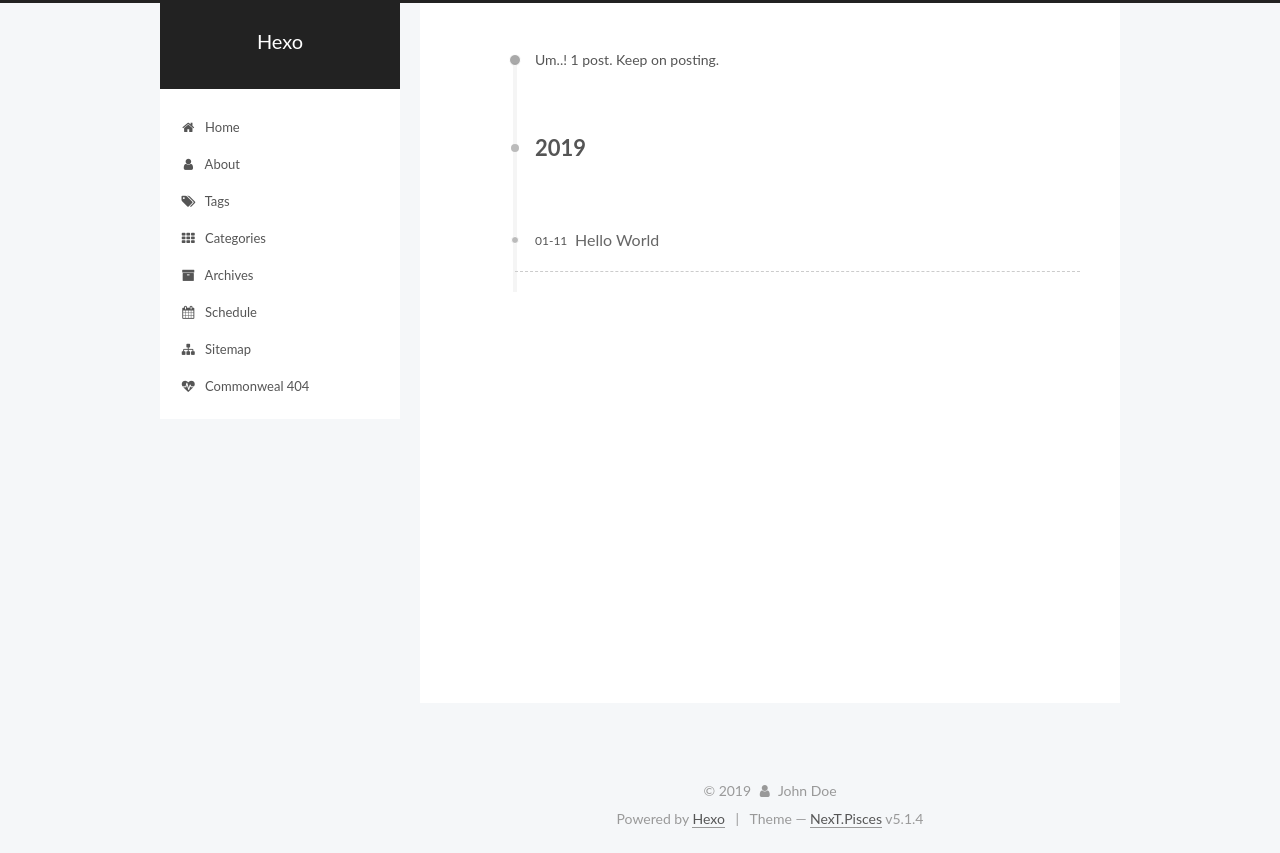
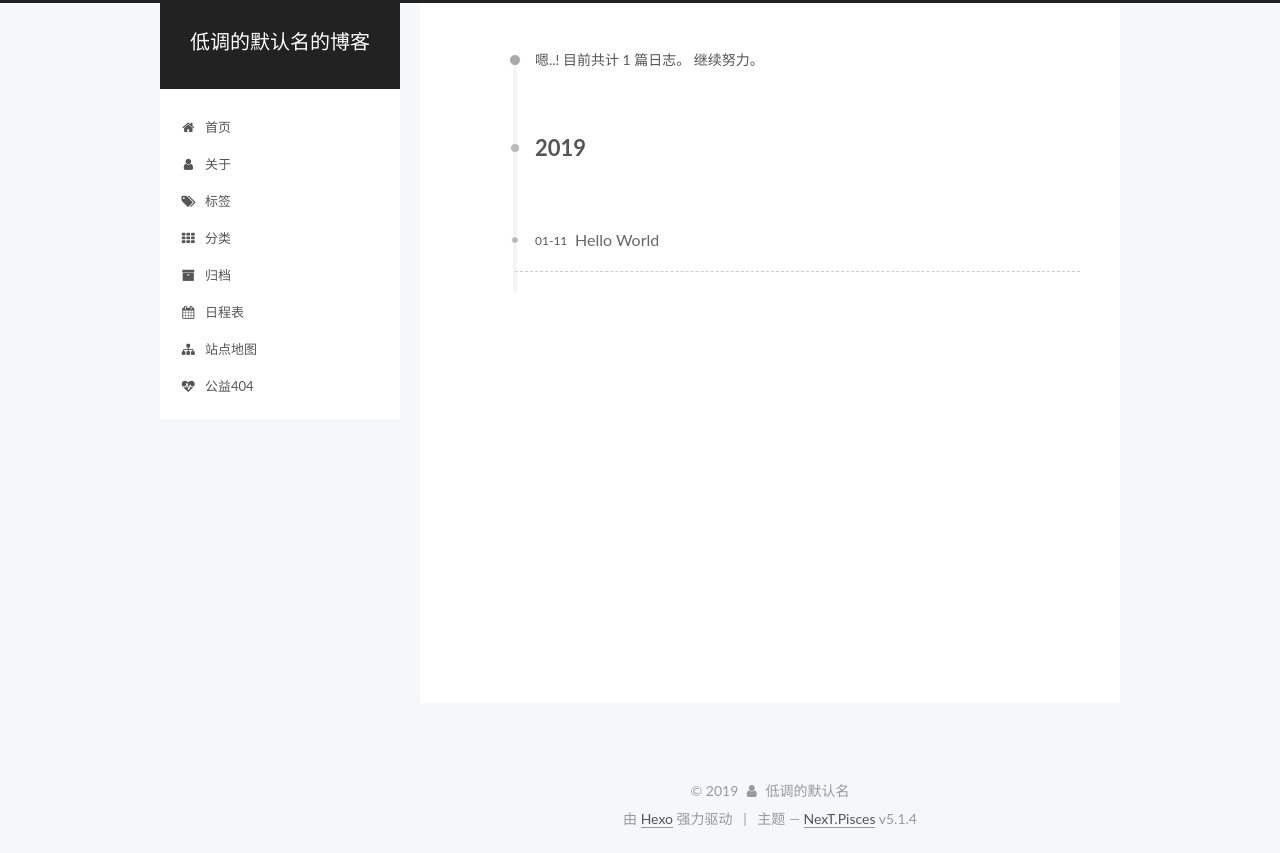
Before and after one commit to WenYu93/Wenyu93.github.io, a plain HTML site: page archives/index.html in a window 1280 px wide. Drawn offline with Linux system fonts and the light colour scheme.

Commit message:
Site updated: 2019-01-11 17:27:33

```diff
--- a/archives/index.html
+++ b/archives/index.html
@@ -5,7 +5,7 @@
 
 
 
-<html class="theme-next pisces use-motion" lang="">
+<html class="theme-next pisces use-motion" lang="zh-Hans">
 <head><meta name="generator" content="Hexo 3.8.0">
   <meta charset="UTF-8">
 <meta http-equiv="X-UA-Compatible" content="IE=edge">
@@ -79,13 +79,16 @@
 
 
 
+<meta name="description" content="低调的写写日常吧">
 <meta property="og:type" content="website">
-<meta property="og:title" content="Hexo">
+<meta property="og:title" content="低调的默认名的博客">
 <meta property="og:url" content="http://yoursite.com/archives/index.html">
-<meta property="og:site_name" content="Hexo">
-<meta property="og:locale" content="default">
+<meta property="og:site_name" content="低调的默认名的博客">
+<meta property="og:description" content="低调的写写日常吧">
+<meta property="og:locale" content="zh-Hans">
 <meta name="twitter:card" content="summary">
-<meta name="twitter:title" content="Hexo">
+<meta name="twitter:title" content="低调的默认名的博客">
+<meta name="twitter:description" content="低调的写写日常吧">
 
 
 
@@ -121,7 +124,7 @@
 
 
 
-  <title>Archive | Hexo</title>
+  <title>归档 | 低调的默认名的博客</title>
 
 
 
@@ -133,7 +136,7 @@
 
 </head>
 
-<body itemscope="" itemtype="http://schema.org/WebPage" lang="default">
+<body itemscope="" itemtype="http://schema.org/WebPage" lang="zh-Hans">
 
 
 
@@ -151,7 +154,7 @@
     <div class="custom-logo-site-title">
       <a href="/" class="brand" rel="start">
         <span class="logo-line-before"><i></i></span>
-        <span class="site-title">Hexo</span>
+        <span class="site-title">低调的默认名的博客</span>
         <span class="logo-line-after"><i></i></span>
       </a>
     </div>
@@ -181,7 +184,7 @@
 
               <i class="menu-item-icon fa fa-fw fa-home"></i> <br>
 
-            Home
+            首页
           </a>
         </li>
 
@@ -191,7 +194,7 @@
 
               <i class="menu-item-icon fa fa-fw fa-user"></i> <br>
 
-            About
+            关于
           </a>
         </li>
 
@@ -201,7 +204,7 @@
 
               <i class="menu-item-icon fa fa-fw fa-tags"></i> <br>
 
-            Tags
+            标签
           </a>
         </li>
 
@@ -211,7 +214,7 @@
 
               <i class="menu-item-icon fa fa-fw fa-th"></i> <br>
 
-            Categories
+            分类
           </a>
         </li>
 
@@ -221,7 +224,7 @@
 
               <i class="menu-item-icon fa fa-fw fa-archive"></i> <br>
 
-            Archives
+            归档
           </a>
         </li>
 
@@ -231,7 +234,7 @@
 
               <i class="menu-item-icon fa fa-fw fa-calendar"></i> <br>
 
-            Schedule
+            日程表
           </a>
         </li>
 
@@ -241,7 +244,7 @@
 
               <i class="menu-item-icon fa fa-fw fa-sitemap"></i> <br>
 
-            Sitemap
+            站点地图
           </a>
         </li>
 
@@ -251,7 +254,7 @@
 
               <i class="menu-item-icon fa fa-fw fa-heartbeat"></i> <br>
 
-            Commonweal 404
+            公益404
           </a>
         </li>
 
@@ -287,7 +290,7 @@
 
 
 
-        Um..! 1 post. Keep on posting.
+        嗯..! 目前共计 1 篇日志。 继续努力。
       </span>
 
 
@@ -372,8 +375,8 @@
         <div class="site-overview">
           <div class="site-author motion-element" itemprop="author" itemscope="" itemtype="http://schema.org/Person">
 
-              <p class="site-author-name" itemprop="name">John Doe</p>
-              <p class="site-description motion-element" itemprop="description"></p>
+              <p class="site-author-name" itemprop="name">低调的默认名</p>
+              <p class="site-description motion-element" itemprop="description">低调的写写日常吧</p>
           </div>
 
           <nav class="site-state motion-element">
@@ -384,7 +387,7 @@
                 <a href="/archives/">
 
                   <span class="site-state-item-count">1</span>
-                  <span class="site-state-item-name">posts</span>
+                  <span class="site-state-item-name">日志</span>
                 </a>
               </div>
 
@@ -428,13 +431,13 @@
   <span class="with-love">
     <i class="fa fa-user"></i>
   </span>
-  <span class="author" itemprop="copyrightHolder">John Doe</span>
+  <span class="author" itemprop="copyrightHolder">低调的默认名</span>
 
 
 </div>
 
 
-  <div class="powered-by">Powered by <a class="theme-link" target="_blank" href="https://hexo.io">Hexo</a></div>
+  <div class="powered-by">由 <a class="theme-link" target="_blank" href="https://hexo.io">Hexo</a> 强力驱动</div>
 
 
 
@@ -442,7 +445,7 @@
 
 
 
-  <div class="theme-info">Theme &mdash; <a class="theme-link" target="_blank" href="https://github.com/iissnan/hexo-theme-next">NexT.Pisces</a> v5.1.4</div>
+  <div class="theme-info">主题 &mdash; <a class="theme-link" target="_blank" href="https://github.com/iissnan/hexo-theme-next">NexT.Pisces</a> v5.1.4</div>
 
 
 
--- a/css/main.css
+++ b/css/main.css
@@ -1823,7 +1823,7 @@ pre .javascript .function {
   width: 4px;
   height: 4px;
   border-radius: 50%;
-  background: #af6cdb;
+  background: #ff1bff;
 }
 .links-of-blogroll {
   font-size: 13px;
```
Also changed, not shown: 2019/01/11/hello-world/index.html (+26 -26 lines), archives/2019/01/index.html (+26 -23 lines), archives/2019/index.html (+26 -23 lines), index.html (+29 -26 lines).
